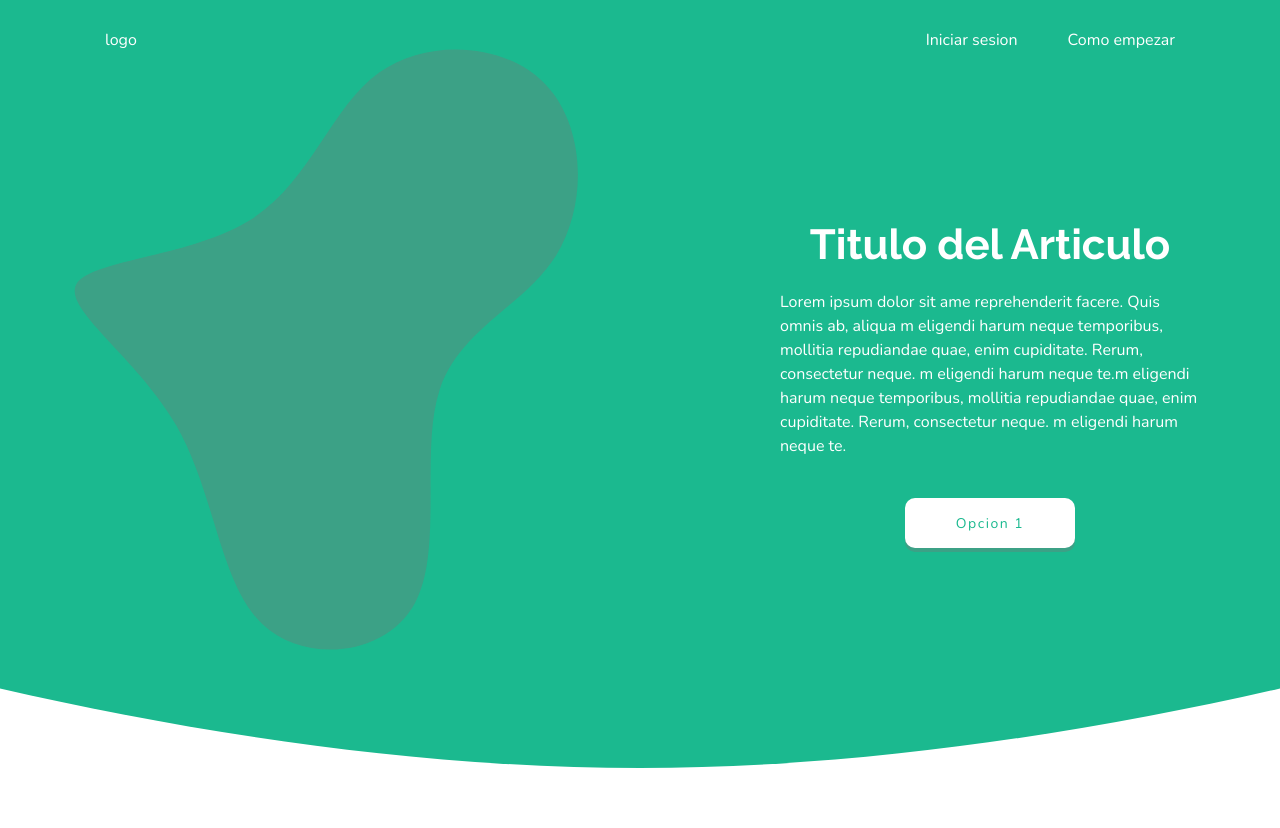
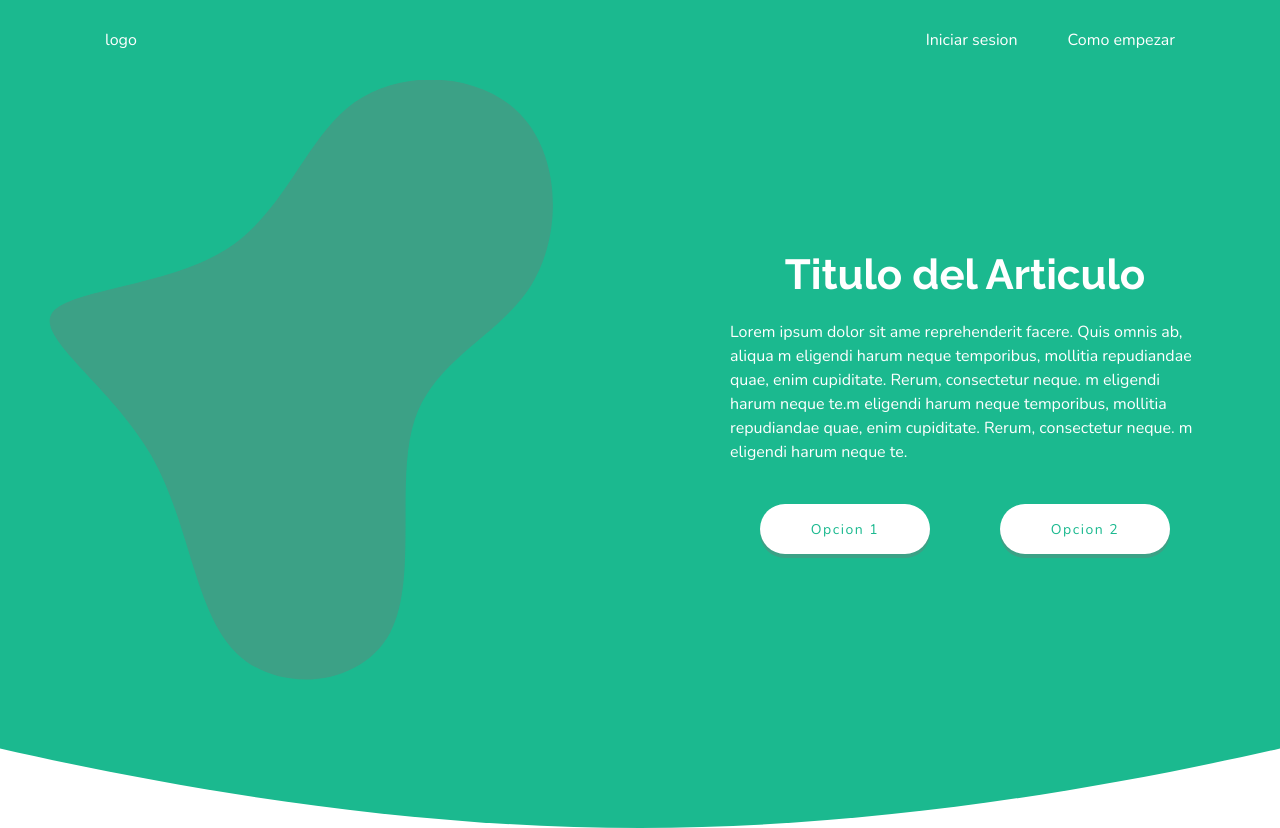
Before and after one commit to ucab-guayana-iinf/myco-webapp, a React (Create React App) app: page /Landing in a window 1280 px wide. Shown: the top 828 px of the page. Built offline with nearby package versions, Linux system fonts and the light colour scheme.

Commit message:
prueba de cambios menores

```diff
--- a/src/assets/App.css
+++ b/src/assets/App.css
@@ -88,7 +88,7 @@ body {
     color: #1bb98f;
     box-shadow: 0 4px  #3ca186;
     border: none;
-    border-radius: 10px;
+    border-radius: 50px;
     cursor: pointer;
     letter-spacing: 1.5px;
 }
--- a/src/components/LandingPage/Header.js
+++ b/src/components/LandingPage/Header.js
@@ -17,8 +17,10 @@ const Header = () => {
                         m eligendi harum neque te.m eligendi harum neque temporibus, mollitia repudiandae quae, enim cupiditate. Rerum, consectetur neque.
                         m eligendi harum neque te.
                     </p>
-                    <button className="small myco-btn">Opcion 1</button>
-                    <button className="small myco-btn">Opcion 2</button>
+                    <div className="btn-container">
+                        <button className="small myco-btn">Opcion 1</button>
+                        <button className="small myco-btn">Opcion 2</button>
+                    </div>
                 </section>
 
                 <section className="round-div"></section>
--- a/src/components/LandingPage/assets/Body.css
+++ b/src/components/LandingPage/assets/Body.css
@@ -19,7 +19,7 @@
 }
 
 .bloque-azul {
-    max-width: 65%;
+    max-width: 300px;
     max-height: 50%;
     min-width: 250px;
     min-height: 220px;
--- a/src/components/LandingPage/assets/Header.css
+++ b/src/components/LandingPage/assets/Header.css
@@ -5,13 +5,13 @@
     justify-content: center;
     width: 100%;
     margin: 0 auto;
+    margin-top:-50px;
     background: #1bb98f;
 }
 
 .header-left{
     height: 650px;
     width: 800px;
-    margin-top: -70px;
     background: url('./blob-shape.svg') center no-repeat;
     background-size:850px;
     z-index: 1;
@@ -33,14 +33,17 @@
     padding: 15px;
 }
 
+.btn-container {
+    min-width: 500px;
+}
+
 .header-right .myco-btn {
     display: inline-block;
     margin: 20px 35px;
 }
-
 .round-div {
     position: absolute;
-    top: 500px;
+    top: 600px;
     left: 0;
     height: 200px;
     width: 100%;
--- a/src/components/NavBar/NavBar.css
+++ b/src/components/NavBar/NavBar.css
@@ -12,7 +12,7 @@
     height: 80px;
     overflow: hidden;
     background: #1bb98f;
-    z-index: 1;
+    z-index: 2;
 }
 
 .navbar-option {
--- a/src/components/NavBar/index.js
+++ b/src/components/NavBar/index.js
@@ -12,7 +12,7 @@ export default class NavBar extends Component {
         return (
             <div className="navbar-bg">
                 <nav className="navbar d-flex flex-row">
-                    <a href="/Home" className="navbar-option">logo</a>
+                    <a href="/Landing" className="navbar-option">logo</a>
                     <div>
                         {options.map((option,i)=>{
                             return <a key={i} href="/" className="navbar-option">{option}</a>
```
